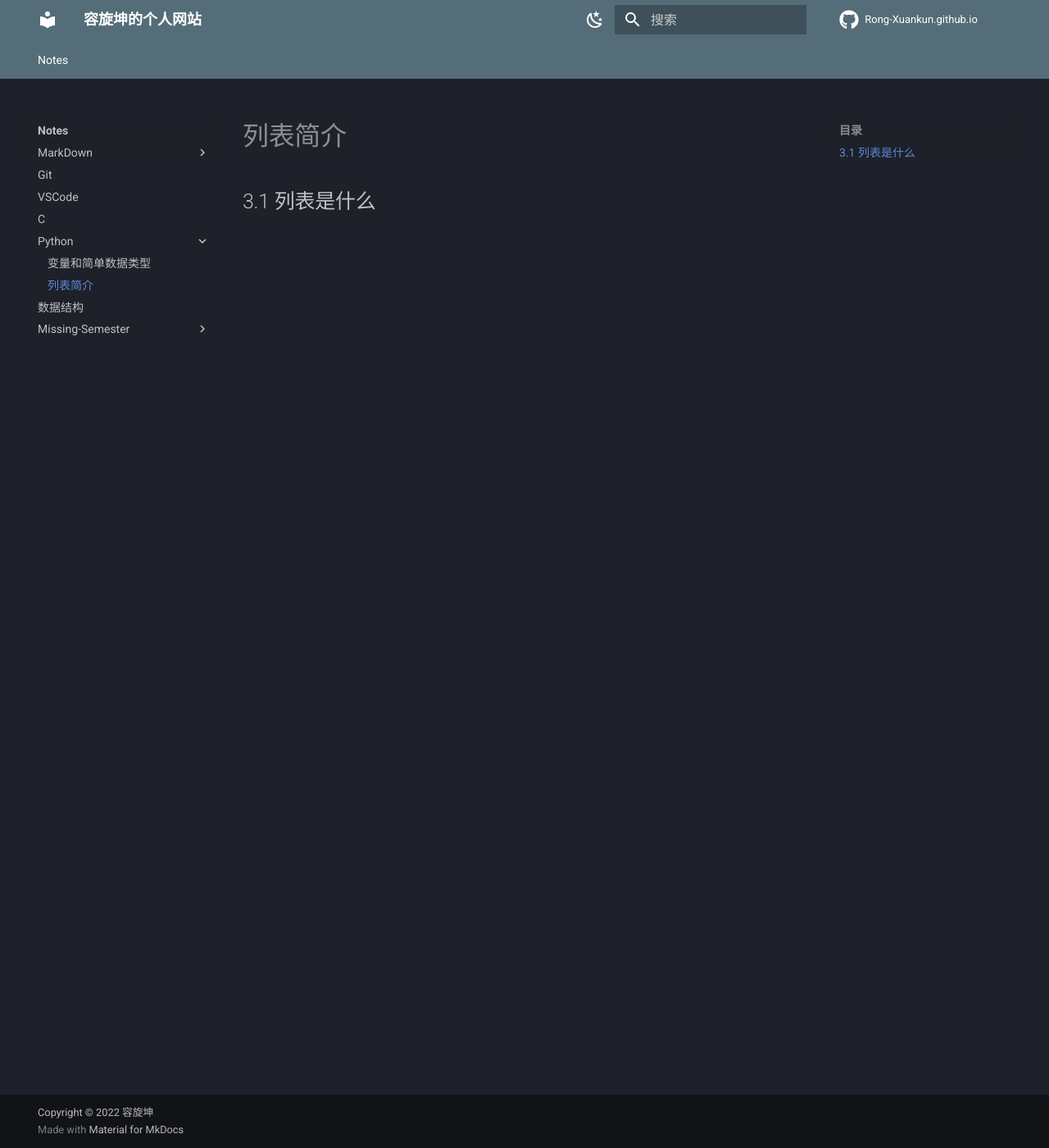
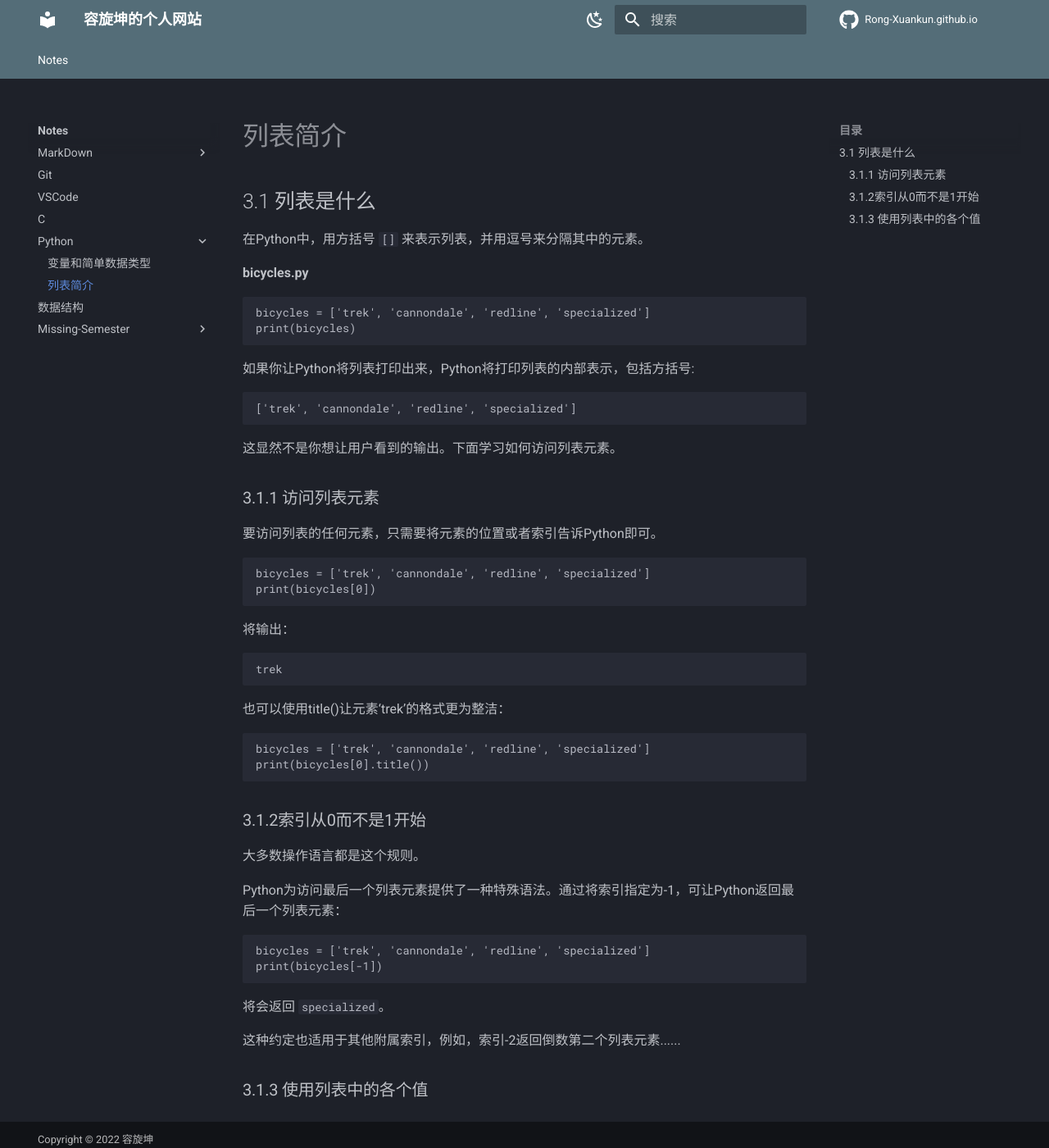
Before and after one commit to Rong-Xuankun/Rong-xuankun.github.io, an MkDocs documentation site: the page built from docs/Notes/Python/2-列表简介.md, in a window 1280 px wide and 1400 px high. Shown: the whole window at 82% size. Built offline with MkDocs 1.6.1 and Material for MkDocs 9.7.7, drawn with Linux system fonts in a browser that asks for light colours; comment, search, counter and statistics services are not loaded.

Commit message:
Update py

````diff
--- a/docs/Notes/Python/2-列表简介.md
+++ b/docs/Notes/Python/2-列表简介.md
@@ -1,3 +1,60 @@
 # 列表简介
 
 ## 3.1 列表是什么
+
+在Python中，用方括号 `[]` 来表示列表，并用逗号来分隔其中的元素。
+
+**bicycles.py**
+
+```python
+bicycles = ['trek', 'cannondale', 'redline', 'specialized']
+print(bicycles)
+```
+
+如果你让Python将列表打印出来，Python将打印列表的内部表示，包括方括号:
+
+```python
+['trek', 'cannondale', 'redline', 'specialized']
+```
+
+这显然不是你想让用户看到的输出。下面学习如何访问列表元素。
+
+### 3.1.1 访问列表元素
+
+要访问列表的任何元素，只需要将元素的位置或者索引告诉Python即可。
+
+```python
+bicycles = ['trek', 'cannondale', 'redline', 'specialized']
+print(bicycles[0])
+```
+
+将输出：
+
+```python
+trek
+```
+
+也可以使用title()让元素‘trek’的格式更为整洁：
+
+```python
+bicycles = ['trek', 'cannondale', 'redline', 'specialized']
+print(bicycles[0].title())
+```
+
+### 3.1.2索引从0而不是1开始
+
+大多数操作语言都是这个规则。
+
+Python为访问最后一个列表元素提供了一种特殊语法。通过将索引指定为-1，可让Python返回最后一个列表元素：
+
+```py
+bicycles = ['trek', 'cannondale', 'redline', 'specialized']
+print(bicycles[-1])
+```
+
+将会返回 `specialized`。
+
+这种约定也适用于其他附属索引，例如，索引-2返回倒数第二个列表元素......
+
+
+### 3.1.3 使用列表中的各个值
````
Also changed, not shown: docs/Notes/Python/1-变量和简单数据类型.md (+34 -34 lines), mkdocs.yml (+7 -0 lines).
